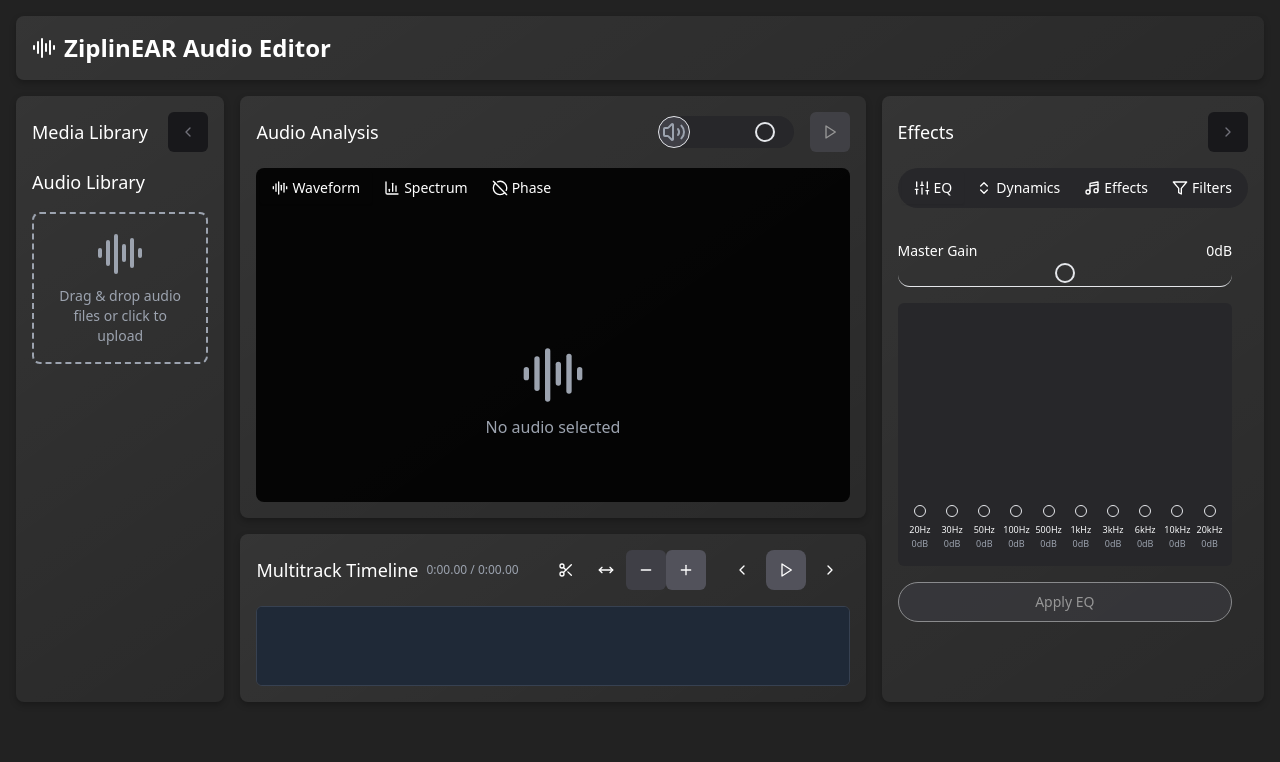
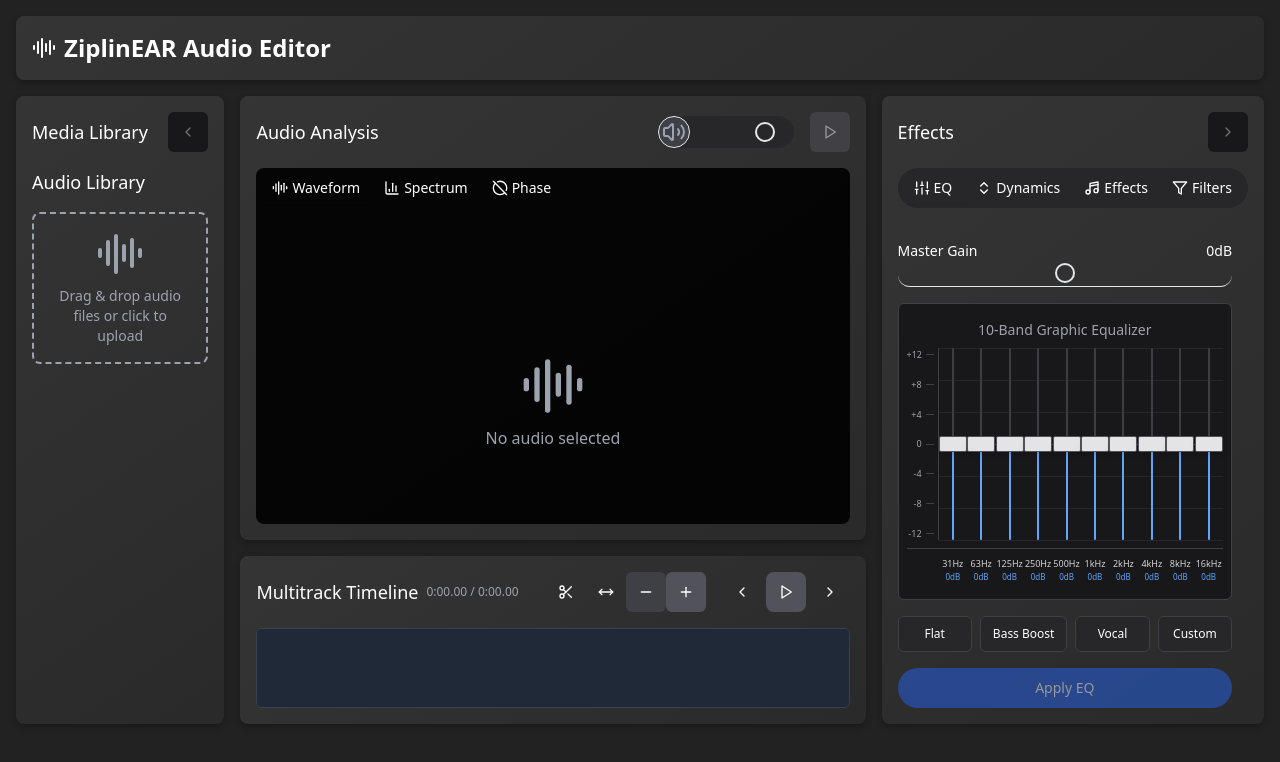
Before and after one commit to zpherodev/pria-prism-pro-audio, a React (Vite) app: page / in a window 1280 px wide. Shown: the top 762 px of the page. Built offline with nearby package versions, Linux system fonts and the light colour scheme.

Commit message:
Add visual editing capabilities

```diff
--- a/src/components/editor/EffectsPanel.tsx
+++ b/src/components/editor/EffectsPanel.tsx
@@ -1,4 +1,3 @@
-
 import React, { useState } from 'react';
 import { Sliders, AudioWaveform, Filter, Music4, BadgePlus, ChevronsUpDown, BadgePercent } from 'lucide-react';
 import { Slider, VerticalSlider } from "@/components/ui/slider";
@@ -10,18 +9,18 @@ interface EffectsPanelProps {
   audioBuffer: AudioBuffer | null;
 }
 
-// 10-band EQ frequency presets
+// Professional 10-band EQ frequency presets with more precise frequencies
 const eqBands = [{
-  freq: "20Hz",
+  freq: "31Hz",
   value: 0
 }, {
-  freq: "30Hz",
+  freq: "63Hz",
   value: 0
 }, {
-  freq: "50Hz",
+  freq: "125Hz",
   value: 0
 }, {
-  freq: "100Hz",
+  freq: "250Hz",
   value: 0
 }, {
   freq: "500Hz",
@@ -30,16 +29,16 @@ const eqBands = [{
   freq: "1kHz",
   value: 0
 }, {
-  freq: "3kHz",
+  freq: "2kHz",
   value: 0
 }, {
-  freq: "6kHz",
+  freq: "4kHz",
   value: 0
 }, {
-  freq: "10kHz",
+  freq: "8kHz",
   value: 0
 }, {
-  freq: "20kHz",
+  freq: "16kHz",
   value: 0
 }];
 
@@ -84,6 +83,9 @@ export const EffectsPanel = ({
     // In a real implementation, this would apply audio effects to the selected track
   };
 
+  // Fixed discrete points for dB markers
+  const dbMarkers = [12, 8, 4, 0, -4, -8, -12];
+
   return <div className="h-full flex flex-col">
       <Tabs defaultValue="eq" className="w-full flex-grow">
         <TabsList className="mb-4 bg-zinc-800 rounded-full">
@@ -115,35 +117,86 @@ export const EffectsPanel = ({
               <Slider value={[gain]} onValueChange={values => setGain(values[0])} min={-12} max={12} step={0.1} />
             </div>
 
-            {/* Improved EQ bands layout with labels outside sliders */}
-            <div className="mt-4 flex flex-col bg-zinc-800 px-2 py-4 rounded-md">
-              <div className="flex justify-between items-end w-full h-48 mb-3">
+            {/* Professional EQ visualization with vertical markers */}
+            <div className="mt-4 flex flex-col bg-zinc-900 px-2 py-4 rounded-md border border-zinc-700">
+              <h3 className="text-center text-sm font-medium text-zinc-400 mb-2">10-Band Graphic Equalizer</h3>
+
+              {/* dB scale on the left */}
+              <div className="flex">
+                <div className="w-8 flex flex-col justify-between h-48 pr-1 border-r border-zinc-700">
+                  {dbMarkers.map(db => (
+                    <div key={`db-${db}`} className="flex items-center">
+                      <span className="text-[9px] text-zinc-400 ml-auto">{db > 0 ? '+' : ''}{db}</span>
+                      <div className="h-[1px] w-2 bg-zinc-700 ml-1"></div>
+                    </div>
+                  ))}
+                </div>
+
+                {/* EQ sliders */}
+                <div className="flex-1">
+                  <div className="flex justify-between items-stretch w-full h-48 relative">
+                    {/* Horizontal grid lines */}
+                    {dbMarkers.map(db => (
+                      <div
+                        key={`grid-${db}`}
+                        className="absolute w-full h-[1px] bg-zinc-800"
+                        style={{
+                          top: `${((12-db)/24) * 100}%`
+                        }}
+                      ></div>
+                    ))}
+
+                    {/* Center line (0 dB) highlighted */}
+                    <div
+                      className="absolute w-full h-[1px] bg-zinc-600"
+                      style={{ top: '50%' }}
+                    ></div>
+
+                    {/* EQ sliders */}
                     {eqValues.map((band, index) => (
-                  <div key={index} className="flex flex-col items-center justify-center" style={{ width: '9%' }}>
+                      <div key={index} className="flex flex-col items-center justify-center" style={{ width: '10%' }}>
                         <VerticalSlider
                           value={[band.value]}
                           onValueChange={values => handleEqChange(index, values[0])}
                           min={-12}
                           max={12}
-                      step={0.1}
+                          step={1}
                           className="h-full"
                         />
                       </div>
                     ))}
                   </div>
+                </div>
+              </div>
 
               {/* Frequency labels below sliders */}
-              <div className="flex justify-between items-center w-full">
+              <div className="flex justify-between items-center w-full pl-8 mt-2 border-t border-zinc-700 pt-2">
                 {eqValues.map((band, index) => (
-                  <div key={`label-${index}`} className="flex flex-col items-center justify-center" style={{ width: '9%' }}>
-                    <span className="text-[9px] text-gray-50 text-center w-full truncate">{band.freq}</span>
-                    <span className="text-[9px] text-gray-400">{band.value}dB</span>
+                  <div key={`label-${index}`} className="flex flex-col items-center justify-center" style={{ width: '10%' }}>
+                    <span className="text-[9px] text-zinc-300 text-center w-full">{band.freq}</span>
+                    <span className="text-[8px] text-blue-400">{band.value > 0 ? '+' : ''}{band.value}dB</span>
                   </div>
                 ))}
               </div>
             </div>
 
-            <Button onClick={() => handleApplyEffect('equalizer')} disabled={!audioBuffer} className="w-full mt-4 bg-zinc-700 hover:bg-zinc-600 border rounded-full">
+            {/* Preset buttons */}
+            <div className="flex gap-2 mt-4">
+              <Button variant="outline" size="sm" className="text-xs flex-1 bg-zinc-800 border-zinc-700 hover:bg-zinc-700">
+                Flat
+              </Button>
+              <Button variant="outline" size="sm" className="text-xs flex-1 bg-zinc-800 border-zinc-700 hover:bg-zinc-700">
+                Bass Boost
+              </Button>
+              <Button variant="outline" size="sm" className="text-xs flex-1 bg-zinc-800 border-zinc-700 hover:bg-zinc-700">
+                Vocal
+              </Button>
+              <Button variant="outline" size="sm" className="text-xs flex-1 bg-zinc-800 border-zinc-700 hover:bg-zinc-700">
+                Custom
+              </Button>
+            </div>
+
+            <Button onClick={() => handleApplyEffect('equalizer')} disabled={!audioBuffer} className="w-full mt-4 bg-blue-600 hover:bg-blue-700 text-white border-none rounded-full">
               Apply EQ
             </Button>
           </TabsContent>
@@ -152,7 +205,7 @@ export const EffectsPanel = ({
             <div className="space-y-4 border border-gray-700 rounded-md p-3 px-[34px]">
               <h3 className="text-sm font-medium">Compressor</h3>
 
-              <div className="space-y-2 border-b rounded-xl py-0 px-0">
+              <div className="space-y-2 border-b rounded-xl py-[9px]">
                 <div className="flex justify-between">
                   <label className="text-xs">Threshold</label>
                   <span className="text-xs">{threshold}dB</span>
--- a/src/components/ui/slider.tsx
+++ b/src/components/ui/slider.tsx
@@ -24,7 +24,7 @@ const Slider = React.forwardRef<
 ))
 Slider.displayName = SliderPrimitive.Root.displayName
 
-// Optimized vertical slider with thinner track centered in its container
+// Enhanced vertical slider with visual elements resembling professional equalizers
 const VerticalSlider = React.forwardRef<
   React.ElementRef<typeof SliderPrimitive.Root>,
   React.ComponentPropsWithoutRef<typeof SliderPrimitive.Root>
@@ -38,10 +38,10 @@ const VerticalSlider = React.forwardRef<
     )}
     {...props}
   >
-    <SliderPrimitive.Track className="relative h-full w-1 grow overflow-hidden rounded-full bg-secondary">
-      <SliderPrimitive.Range className="absolute w-full bg-primary" />
+    <SliderPrimitive.Track className="relative h-full w-[2px] grow overflow-hidden rounded-full bg-zinc-700 shadow-inner">
+      <SliderPrimitive.Range className="absolute w-full bg-blue-400 shadow-[0_0_5px_rgba(59,130,246,0.5)]" />
     </SliderPrimitive.Track>
-    <SliderPrimitive.Thumb className="block h-3 w-3 rounded-full border border-primary bg-background ring-offset-background transition-colors focus-visible:outline-none focus-visible:ring-2 focus-visible:ring-ring focus-visible:ring-offset-2 disabled:pointer-events-none disabled:opacity-50" />
+    <SliderPrimitive.Thumb className="block h-4 w-7 rounded-sm border border-zinc-600 bg-zinc-200 shadow-md ring-offset-background transition-colors focus-visible:outline-none focus-visible:ring-2 focus-visible:ring-ring focus-visible:ring-offset-2 disabled:pointer-events-none disabled:opacity-50" />
   </SliderPrimitive.Root>
 ))
 VerticalSlider.displayName = "VerticalSlider"
```
Lines whose indentation alone changed are shown as unchanged.
